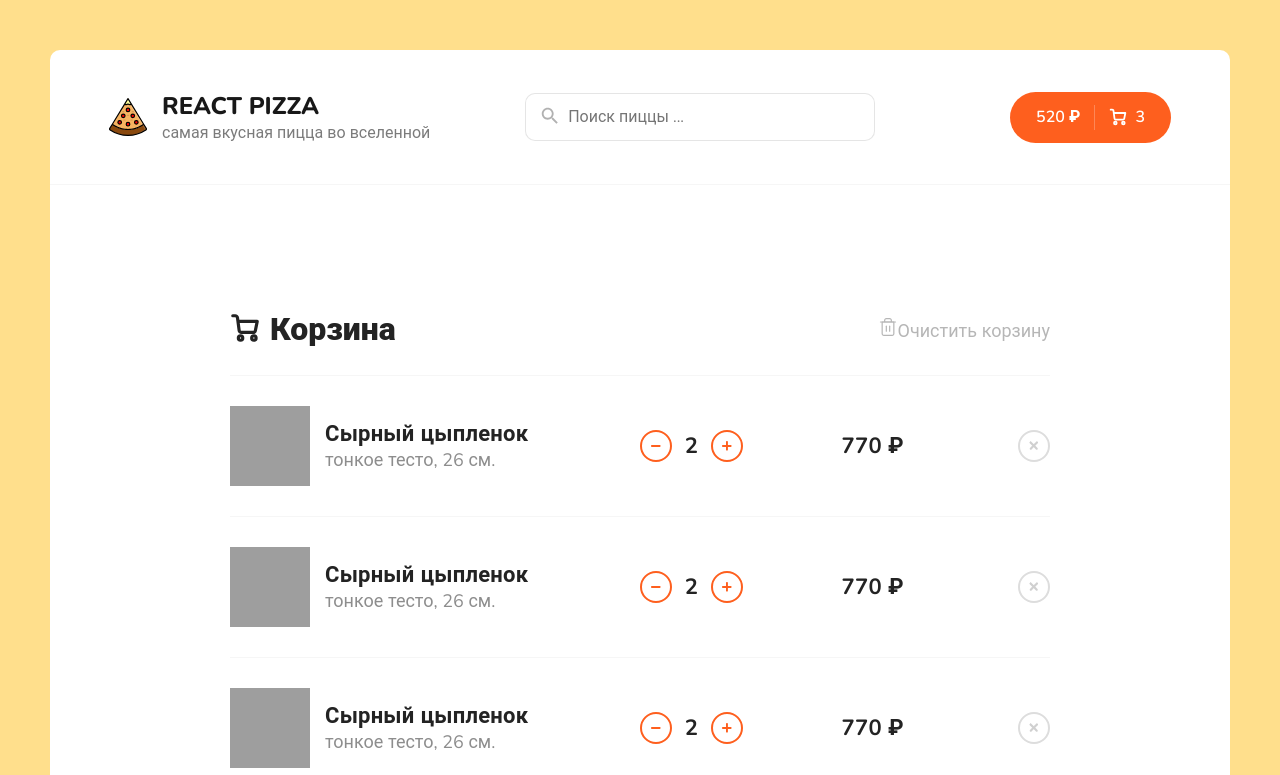
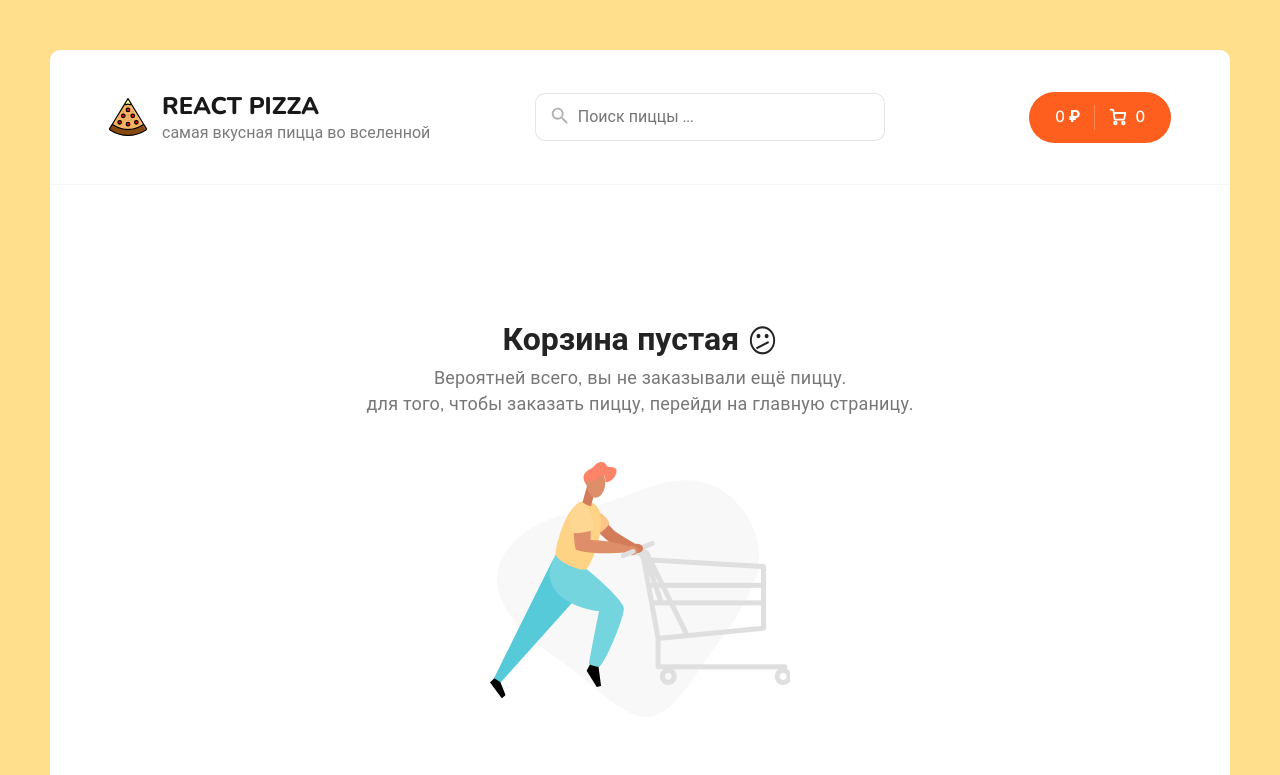
Before and after one commit to vladost99/react-pizza-typescript, a React (Create React App) app: page /cart in a window 1280 px wide. Shown: the top 775 px of the page. Built offline with nearby package versions, Linux system fonts and the light colour scheme; grey boxes are pictures that could not be loaded.

Commit message:
add logic for cart

```diff
--- /dev/null
+++ b/src/components/Cart/CartEmpty.jsx
@@ -0,0 +1,20 @@
+import React from 'react'
+import EmptyCartImg from 'assets/img/empty-cart.png';
+import { Link } from 'react-router-dom';
+const CartEmpty = () => {
+  return (
+    <>
+        <div className='cart cart--empty'>
+            <h2>Корзина пустая <icon>😕</icon></h2>
+            <p>
+                Вероятней всего, вы не заказывали ещё пиццу.<br />
+                для того, чтобы заказать пиццу, перейди на главную страницу.
+            </p>
+            <img src={EmptyCartImg} />
+            <Link className='button button--black' to='/'>Вернуться назад</Link>
+        </div>
+    </>
+  )
+}
+
+export default CartEmpty
--- a/src/components/Cart/CartItem.jsx
+++ b/src/components/Cart/CartItem.jsx
@@ -1,36 +1,53 @@
 import React from "react";
 import { ReactComponent as PlusSvg } from "assets/img/plus.svg";
+import { useDispatch } from "react-redux";
+import { removeItem, minusCountItem, addItem} from "redux/slices/cartSlice";
 
-const CartItem = () => {
+const CartItem = ({name, size, type, count, price, imageUrl, id}) => {
+  const total = count * price;
+  const dispatch = useDispatch();
+
+  const remove = () => {
+   if(window.confirm('Вы действительно хотите удалить товар?')) {
+      dispatch(removeItem(id))
+   }
+  }
+
+  const changeCount = (type) => {
+   if(type === 'remove') dispatch(minusCountItem({id}));
+   else dispatch(addItem({id}))
+  }
+
+
   return (
     <div className="cart__item">
       <div className="cart__item-wrapper">
         <div className="cart__item-wrapper-img">
           <img
             className="pizza-block__image"
-            src="https://dodopizza-a.akamaihd.net/static/Img/Products/Pizza/ru-RU/b750f576-4a83-48e6-a283-5a8efb68c35d.jpg"
+            src={imageUrl}
             alt="Pizza"
           />
         </div>
         <div className="cart__item-wrapper-info">
-          <h3>Сырный цыпленок</h3>
-          <p>тонкое тесто, 26 см.</p>
+          <h3>{name}</h3>
+          <p>{type}, {size} см.</p>
         </div>
         <div className="cart__item-wrapper-count">
-          <div className="button button--outline button--circle cart__item-wrapper-count-minus">
+          <div onClick={() => changeCount('remove')} className="button button--outline button--circle cart__item-wrapper-count-minus">
             <PlusSvg />
           </div>
-          <b>2</b>
-          <div className="button button--outline button--circle cart__item-wrappercount-plus">
+          <b>{count}</b>
+          <div  onClick={() => changeCount('add')} className="button button--outline button--circle cart__item-wrappercount-plus">
             <PlusSvg />
           </div>
         </div>
         <div className="cart__item-wrapper-price">
-          <b>770 ₽</b>
+          <b>{total} ₽</b>
         </div>
       </div>
       <div className="cart__item-remove">
-        <div className="button button--outline button--circle">
+        <div onClick={remove} className="button button--outline button--circle">
           <PlusSvg />
         </div>
       </div>
--- a/src/components/Header.jsx
+++ b/src/components/Header.jsx
@@ -2,8 +2,10 @@ import React from "react";
 import { Link } from "react-router-dom";
 import LogoSvg from "../assets/img/pizza-logo.svg";
 import Search from "components/Search";
+import { useSelector } from "react-redux";
 
 const Header = () => {
+  const {totalPrice, items} = useSelector(state => state.cart)
   return (
     <div className="header">
       <div className="container">
@@ -19,7 +21,7 @@ const Header = () => {
         <Search />
         <div className="header__cart">
           <Link to="/cart" className="button button--cart">
-            <span>520 ₽</span>
+            <span>{totalPrice} ₽</span>
             <div className="button__delimiter"></div>
             <svg
               width="18"
@@ -50,7 +52,7 @@ const Header = () => {
                 strokeLinejoin="round"
               />
             </svg>
-            <span>3</span>
+            <span>{items.length}</span>
           </Link>
         </div>
       </div>
--- a/src/components/PizzaBlock/index.jsx
+++ b/src/components/PizzaBlock/index.jsx
@@ -1,10 +1,20 @@
 import React, { useState } from "react";
 import PlusSvg from "assets/img/plus.svg";
+import { useDispatch, useSelector } from "react-redux";
+import { addItem } from "redux/slices/cartSlice";
 
-const PizzaBlock = ({ name, price, imageUrl, sizes, types }) => {
+const PizzaBlock = ({ name, price, imageUrl, sizes, types, id }) => {
   const [activeSize, setActiveSize] = useState(sizes[0]);
   const [activeType, setActiveType] = useState(types[0]);
   const typeNames = ["тонкое", "традиционное"];
+  const dispatch = useDispatch();
+  const cartItem = useSelector(state => state.cart.items.find(item => item.id === id));
+
+
+  const addItemToCart = () => {
+    const item = {id,name,price,imageUrl,type: typeNames[activeType], size: activeSize};
+    dispatch(addItem(item));
+  }
 
   return (
     <div className="pizza-block-wrapper">
@@ -37,10 +47,10 @@ const PizzaBlock = ({ name, price, imageUrl, sizes, types }) => {
         </div>
         <div className="pizza-block__bottom">
           <div className="pizza-block__price">от {price} ₽</div>
-          <div className="button button--outline button--add">
+          <div onClick={addItemToCart} className="button button--outline button--add">
             <img src={PlusSvg} />
             <span>Добавить</span>
-            <i>2</i>
+            <i>{cartItem && cartItem.count || 0}</i>
           </div>
         </div>
       </div>
--- a/src/pages/Cart.jsx
+++ b/src/pages/Cart.jsx
@@ -1,40 +1,57 @@
 import React from "react";
 import CartItem from "components/Cart/CartItem";
-import {ReactComponent as TrashSvg} from 'assets/img/trash.svg';
-import {ReactComponent as CartSvg} from 'assets/img/cart.svg';
-import { ReactComponent as GreyArrowLeftSvg} from 'assets/img/grey-arrow-left.svg';
+import { ReactComponent as TrashSvg } from "assets/img/trash.svg";
+import { ReactComponent as CartSvg } from "assets/img/cart.svg";
+import { ReactComponent as GreyArrowLeftSvg } from "assets/img/grey-arrow-left.svg";
 import { Link } from "react-router-dom";
+import { useDispatch, useSelector } from "react-redux";
+import { clearItems } from "redux/slices/cartSlice";
+import CartEmpty from "components/Cart/CartEmpty";
 
 const Cart = () => {
+  const { items, totalPrice } = useSelector((state) => state.cart);
+  const totalCount = items.reduce((sum, obj) => obj.count + sum, 0);
+  const dispatch = useDispatch();
+
+  const clearCart = () => dispatch(clearItems());
+
   return (
+    <>
+      {items.length > 0 ? (
         <div className="container container--cart">
           <div className="cart">
             <div className="cart__top">
-          <h2 className="content__title"><CartSvg/>Корзина</h2>
-          <div className="cart__top-clear">
-           <span><TrashSvg/>Очистить корзину</span>
+              <h2 className="content__title">
+                <CartSvg />
+                Корзина
+              </h2>
+              <div onClick={clearCart} className="cart__top-clear">
+                <span>
+                  <TrashSvg />
+                  Очистить корзину
+                </span>
               </div>
             </div>
             <div className="cart__items">
-         <CartItem/>
-         <CartItem/>
-         <CartItem/>
-         <CartItem/>
+              {items.map((item) => (
+                <CartItem {...item} key={item.id} />
+              ))}
             </div>
             <div className="cart__bottom">
               <div className="cart__bottom-details">
                 <span>
-
-              Всего пицц: <b>3 шт.</b>
+                  Всего пицц: <b>{totalCount} шт.</b>
                 </span>
                 <span>
-
-              Сумма заказа: <b>900 ₽</b>
+                  Сумма заказа: <b>{totalPrice} ₽</b>
                 </span>
               </div>
               <div className="cart__bottom-buttons">
-            <Link to="/" className="button button--outline button--add go-back-btn">
-              <GreyArrowLeftSvg/>
+                <Link
+                  to="/"
+                  className="button button--outline button--add go-back-btn"
+                >
+                  <GreyArrowLeftSvg />
                   <span>Вернуться назад</span>
                 </Link>
                 <div className="button pay-btn">
@@ -44,6 +61,10 @@ const Cart = () => {
             </div>
           </div>
         </div>
+      ) : (
+        <CartEmpty />
+      )}
+    </>
   );
 };
 
--- /dev/null
+++ b/src/redux/slices/cartSlice.js
@@ -0,0 +1,46 @@
+import { createSlice } from "@reduxjs/toolkit";
+
+const initialState = {
+    totalPrice: 0,
+    items: []
+};
+
+export const cartSlice = createSlice({
+    name: 'cart',
+    initialState,
+    reducers: {
+        addItem: (state, action) => {
+            const findItem = state.items.find(item => item.id === action.payload.id);
+
+            if(findItem) {
+                findItem.count++
+            }
+            else {
+                state.items.push({
+                    ...action.payload,
+                    count: 1
+                })
+            }
+            state.totalPrice = state.items.reduce((sum, obj) => (obj.price * obj.count) + sum, 0);
+        },
+        removeItem: (state, action) => {
+            state.items = state.items.filter(obj => obj.id !== action.payload);
+            state.totalPrice = state.items.reduce((sum, obj) => (obj.price * obj.count) + sum, 0);
+        },
+        clearItems: (state) => {
+            state.items = [];
+            state.totalPrice = 0;
+        },
+        minusCountItem: (state, action) => {
+            const findItem = state.items.find(item => item.id === action.payload.id);
+
+            if(findItem.count === 1) return
+
+            findItem.count--;
+            state.totalPrice = state.items.reduce((sum, obj) => (obj.price * obj.count) + sum, 0);
+        }
+    }
+})
+
+export const {addItem, removeItem, clearItems, minusCountItem} = cartSlice.actions;
+export default cartSlice.reducer;
--- a/src/redux/store.js
+++ b/src/redux/store.js
@@ -1,6 +1,7 @@
 import { configureStore } from '@reduxjs/toolkit';
 import filters from 'redux/slices/filterSlice';
+import cart from 'redux/slices/cartSlice';
 
 export const store = configureStore({
-  reducer: {filters},
+  reducer: {filters, cart},
 })
--- a/src/scss/app.scss
+++ b/src/scss/app.scss
@@ -397,7 +397,7 @@ body {
   }
 
   &--empty {
-    margin: 0 auto;
+    margin: 100px auto;
     width: 560px;
     text-align: center;
 
```
Lines whose indentation alone changed are shown as unchanged.
